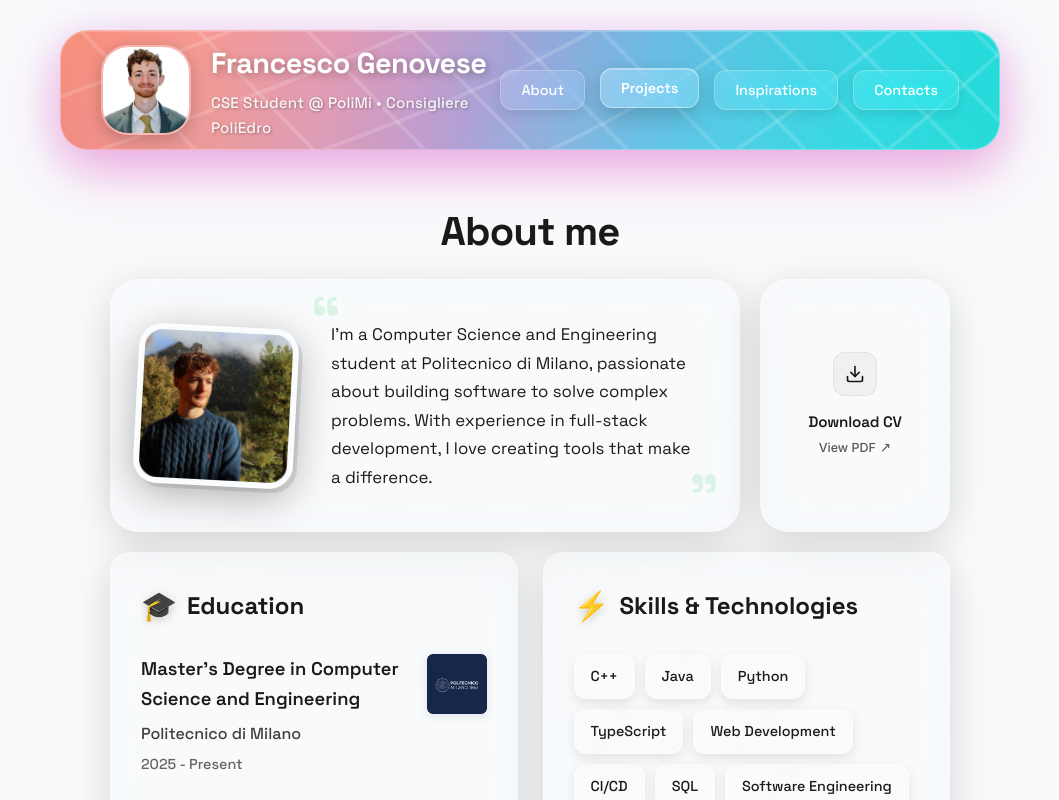
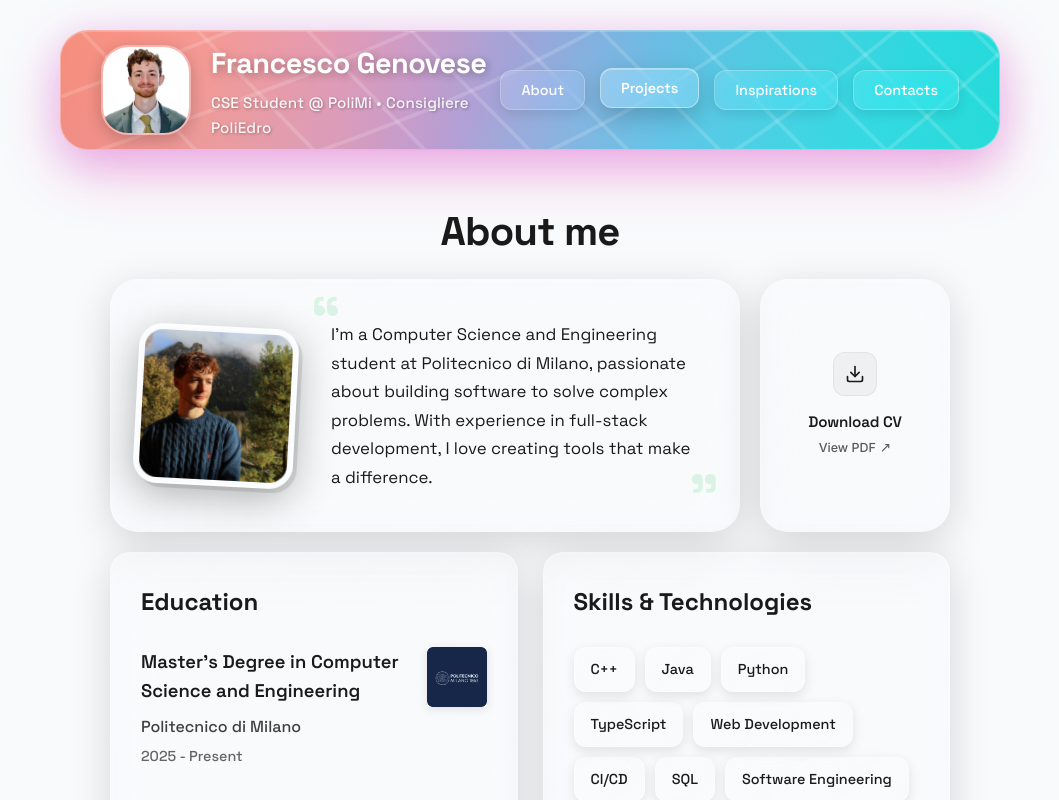
Before and after one commit to frephs/frephs.github.io, a React (Vite) app: page / in a window 1280 px wide. Shown: the top 800 px of the page, without its empty margins (110-1169 px from the left). Built offline with nearby package versions, Linux system fonts and the light colour scheme.

Commit message:
refactor: remove icons from CV section titles

```diff
--- a/src/components/CVSection.tsx
+++ b/src/components/CVSection.tsx
@@ -91,7 +91,6 @@ export const CVSection: React.FC = () => {
         <div className="cv-column">
           <div className="cv-card">
             <h3 className="cv-card-title">
-              <span className="cv-icon">🎓</span>
               Education
             </h3>
             <div className="cv-items">
@@ -121,7 +120,6 @@ export const CVSection: React.FC = () => {
         <div className="cv-column">
           <div className="cv-card cv-card-skills">
             <h3 className="cv-card-title">
-              <span className="cv-icon">⚡</span>
               Skills & Technologies
             </h3>
             <div className="cv-skills-grid">
```
